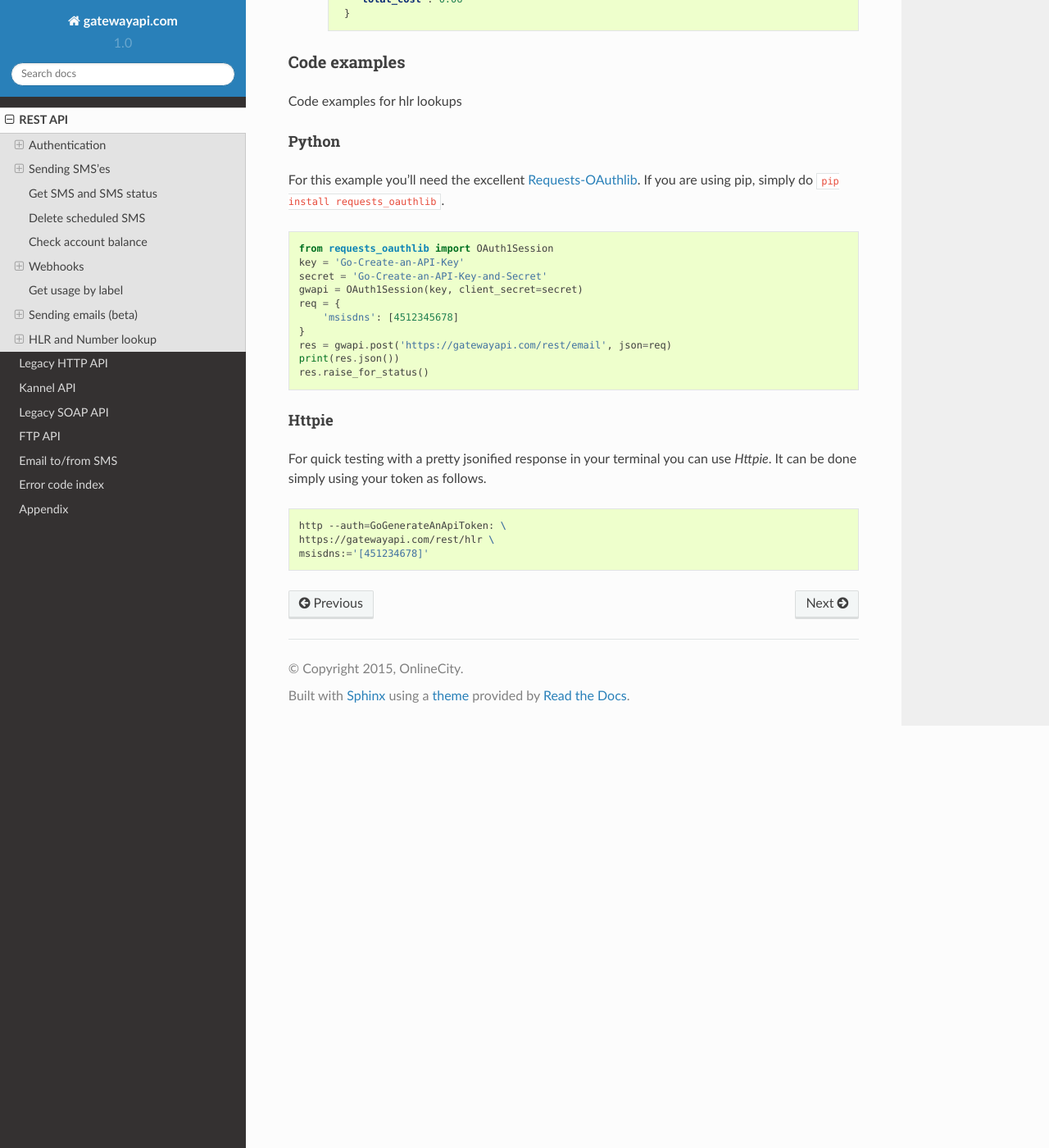
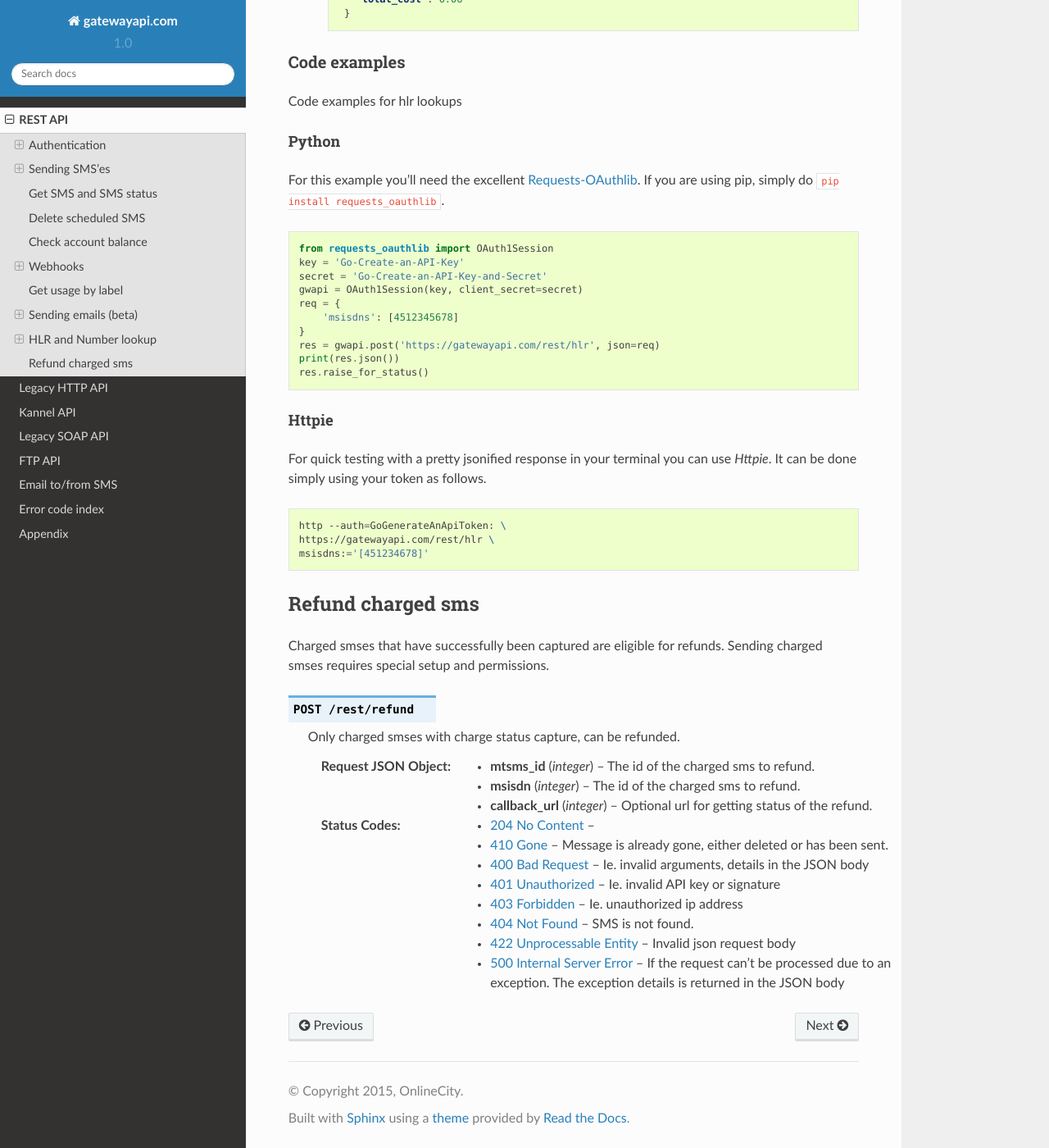
Before and after one commit to onlinecity/gatewayapi-docs, a Sphinx documentation site: the page built from docs/rest.rst, in a window 1280 px wide and 1400 px high, scrolled down 27461 px. Shown: the whole window at 82% size. Built offline with Sphinx 7.4.7 and the Read the Docs theme 2.0.0, drawn with Linux system fonts in a browser that asks for light colours.

Commit message:
Add documentation on refund sms endpoint.

```diff
--- a/docs/rest.rst
+++ b/docs/rest.rst
@@ -1435,7 +1435,7 @@
   req = {
       'msisdns': [4512345678]
   }
-  res = gwapi.post('https://gatewayapi.com/rest/email', json=req)
+  res = gwapi.post('https://gatewayapi.com/rest/hlr', json=req)
   print(res.json())
   res.raise_for_status()
 
@@ -1449,3 +1449,27 @@
   http --auth=GoGenerateAnApiToken: \
   https://gatewayapi.com/rest/hlr \
   msisdns:='[451234678]'
+
+.. _refund:
+
+Refund charged sms
+------------------
+Charged smses that have successfully been captured are eligible for refunds.
+Sending charged smses requires special setup and permissions.
+
+.. http:post:: /rest/refund
+   :synopsis: Refund a successfully charged sms.
+
+   Only charged smses with charge status capture, can be refunded.
+
+   :<json integer mtsms_id: The id of the charged sms to refund.
+   :<json integer msisdn: The id of the charged sms to refund.
+   :<json integer callback_url: Optional url for getting status of the refund.
+   :status 204:
+   :status 410: Message is already gone, either deleted or has been sent.
+   :status 400: Ie. invalid arguments, details in the JSON body
+   :status 401: Ie. invalid API key or signature
+   :status 403: Ie. unauthorized ip address
+   :status 404: SMS is not found.
+   :status 422: Invalid json request body
+   :status 500: If the request can't be processed due to an exception. The exception details is returned in the JSON body
```
